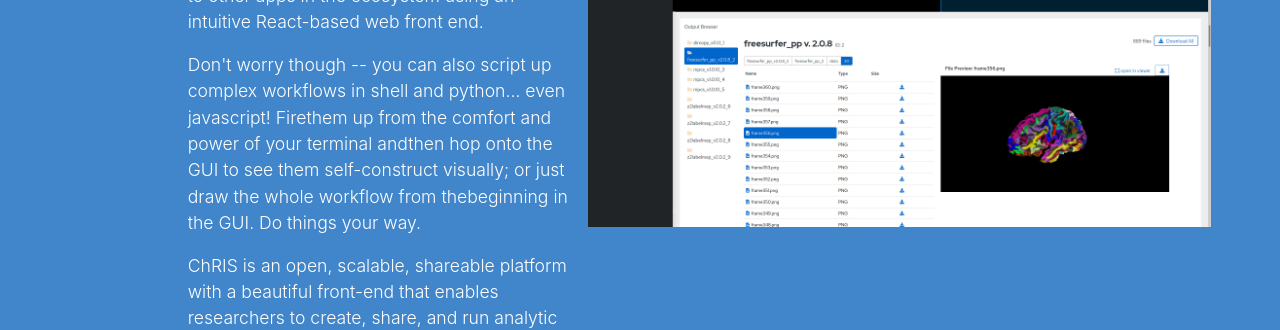
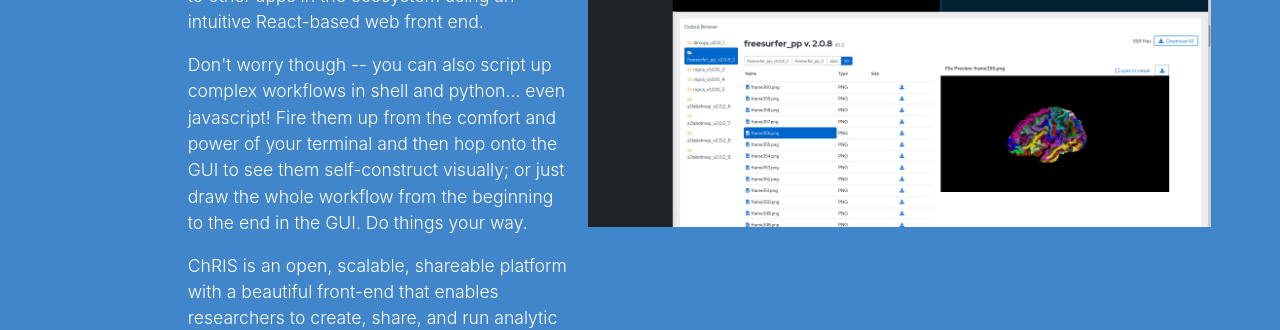
Before and after one commit to FNNDSC/website-old, a Jekyll site: the page built from index.html, in a window 1280 px wide and 900 px high, scrolled down 2772 px. Shown: the part 206-536 px from the top of the window. Built offline with Jekyll 4.4.1, drawn with Linux system fonts in a browser that asks for light colours; nearby versions of some CDN libraries; some web fonts are replaced; the list of posts is cut into pages by our own code; a style sheet for code colours, icons or effects is not loaded.

Commit message:
Ugh! Keep missing space typos!

```diff
--- a/_includes/jumbotron_front.html
+++ b/_includes/jumbotron_front.html
@@ -89,7 +89,7 @@
                     <p>
                     With your new app in hand, you can now link it to other apps in the ecosystem using an intuitive React-based web front end.
                     </p><p>
-                    Don't worry though -- you can also script up complex workflows in shell and python... even javascript! Firethem up from the comfort and power of your terminal andthen hop onto the GUI to see them self-construct visually; or just draw the whole workflow from thebeginning in the GUI. Do things your way.
+                    Don't worry though -- you can also script up complex workflows in shell and python... even javascript! Fire them up from the comfort and power of your terminal and then hop onto the GUI to see them self-construct visually; or just draw the whole workflow from the beginning to the end in the GUI. Do things your way.
                     </p><p>
                     ChRIS is an open, scalable, shareable platform with a beautiful front-end that enables researchers to create, share, and run analytic workflows in the cloud from a growing library of graphical interfaces.
                     </p>
```
